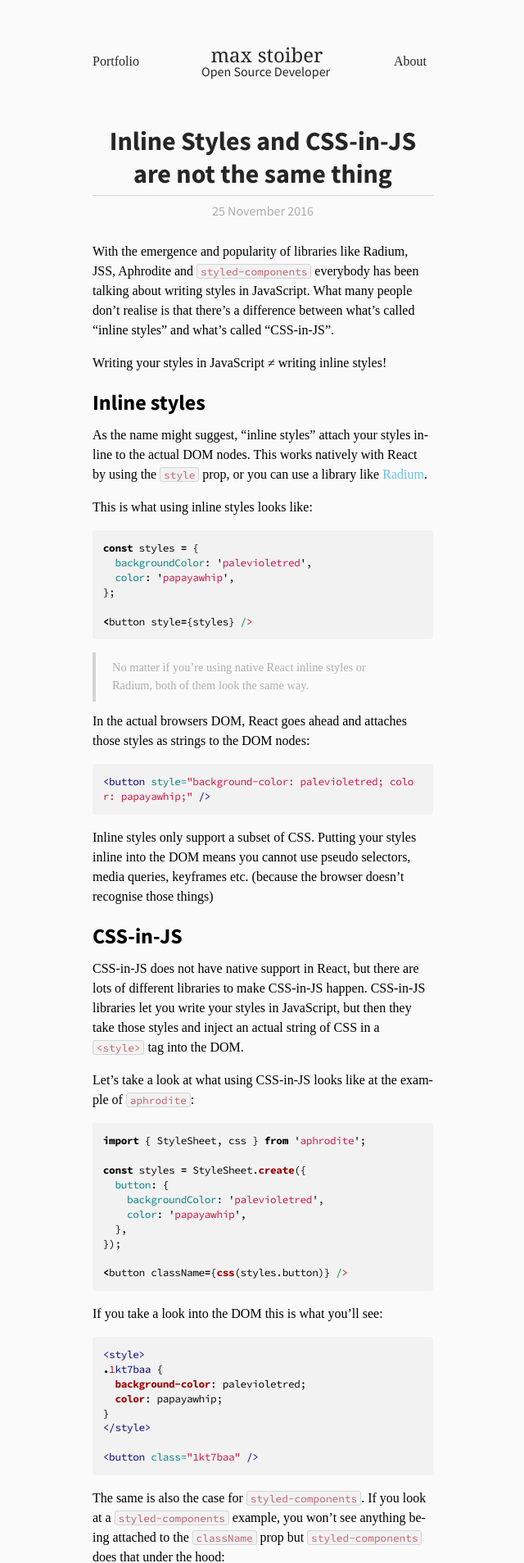
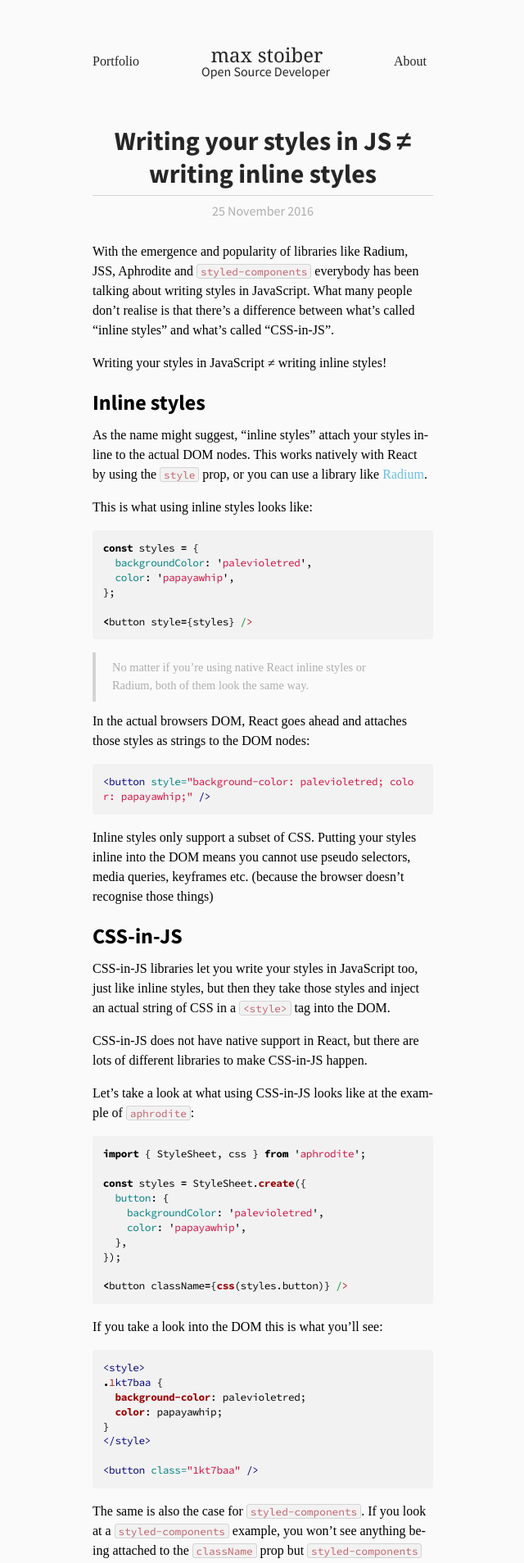
Before and after one commit to mxstbr/mxstbr.github.io, a Jekyll site: the page built from _posts/2016-11-25-inline-styles-vs-css-in-js.md, in a window 1280 px wide. Shown: the top 1907 px of the page at 82% size, without its empty margins (319-959 px from the left). Built offline with Jekyll 4.4.1, drawn with Linux system fonts in a browser that asks for light colours; some web fonts are replaced.

Commit message:
Update title

```diff
--- a/_posts/2016-11-25-inline-styles-vs-css-in-js.md
+++ b/_posts/2016-11-25-inline-styles-vs-css-in-js.md
@@ -1,6 +1,6 @@
 ---
 published: true
-title: Inline Styles and CSS-in-JS are not the same thing
+title: Writing your styles in JS ≠ writing inline styles
 tags: styling react inline css-in-js
 ---
 
@@ -35,7 +35,9 @@ Inline styles only support a subset of CSS. Putting your styles inline into the
 
 ## CSS-in-JS
 
-CSS-in-JS does not have native support in React, but there are lots of different libraries to make CSS-in-JS happen. CSS-in-JS libraries let you write your styles in JavaScript, but then they take those styles and inject an actual string of CSS in a `<style>` tag into the DOM.
+CSS-in-JS libraries let you write your styles in JavaScript too, just like inline styles, but then they take those styles and inject an actual string of CSS in a `<style>` tag into the DOM.
+
+CSS-in-JS does not have native support in React, but there are lots of different libraries to make CSS-in-JS happen.
 
 Let's take a look at what using CSS-in-JS looks like at the example of [`aphrodite`](https://github.com/khan/aphrodite):
 
```
